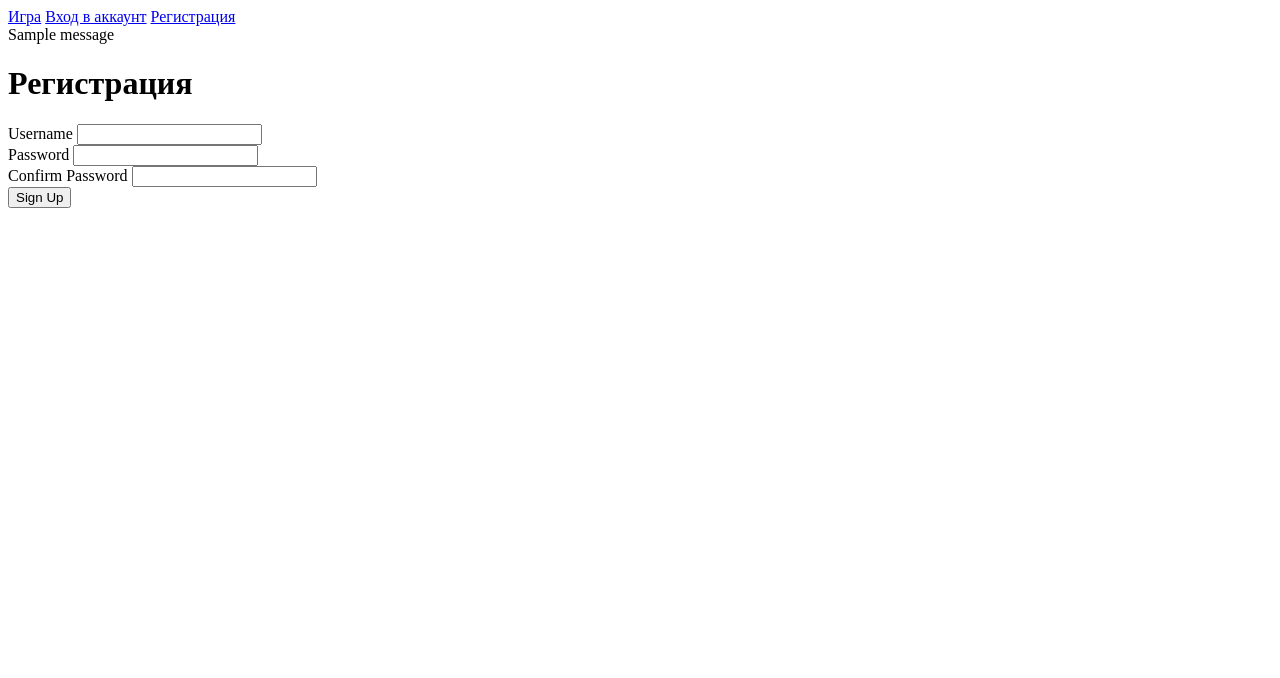
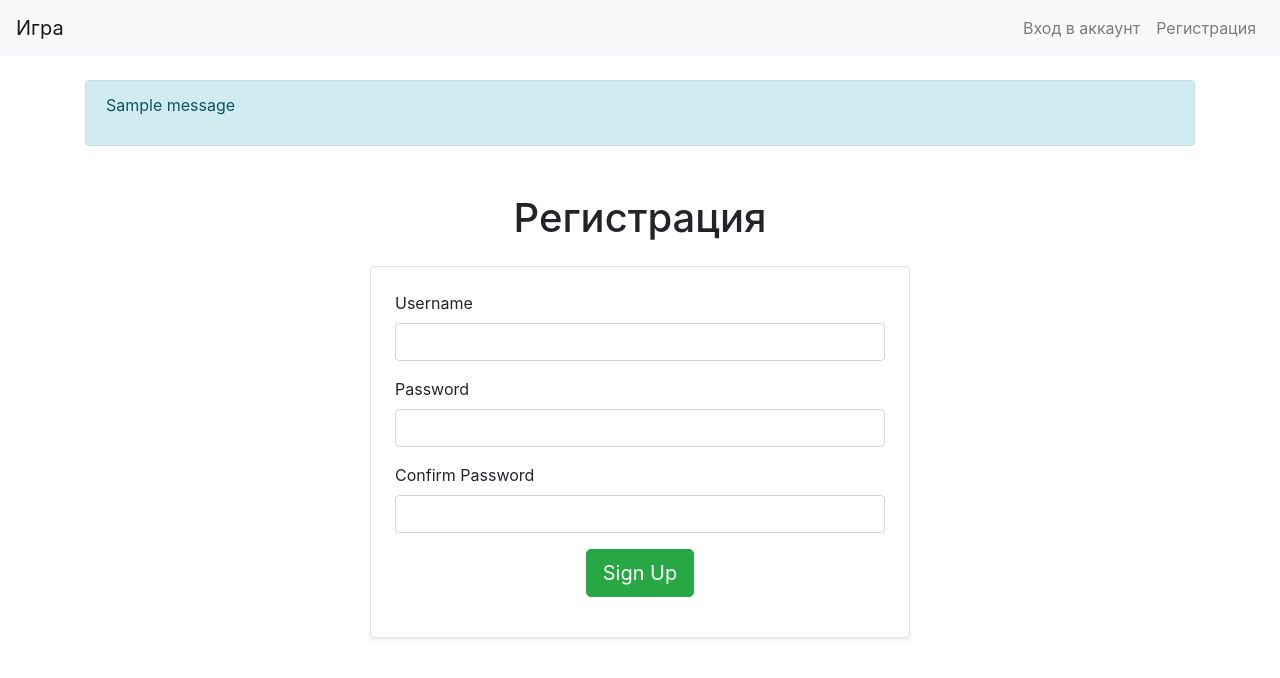
Before and after one commit to JumanjiJob/VD09, a Flask app: page /register in a window 1280 px wide. Shown: the top 678 px of the page. Run offline with Flask 3, Linux system fonts and the light colour scheme; tables that the repository leaves empty hold one stand-in row (values such as "Sample post"); one stand-in notice (Sample message) is shown; some libraries are stand-ins or nearby versions.

Commit message:
Well Done

```diff
--- a/app/templates/base.html
+++ b/app/templates/base.html
@@ -2,35 +2,55 @@
 <html lang="en">
 <head>
     <meta charset="UTF-8">
+    <meta name="viewport" content="width=device-width, initial-scale=1.0">
     <title>Title</title>
+    <!-- Подключаем Bootstrap CSS -->
+    <link href="https://stackpath.bootstrapcdn.com/bootstrap/4.5.2/css/bootstrap.min.css" rel="stylesheet">
 </head>
 <body>
 
-<nav>
-    <a href="{{ url_for('index') }}">Игра</a>
-    {% if current_user.is_authenticated %}
-        <a href="{{ url_for('logout') }}">Выход из аккаунта</a>
-    {% else %}
-        <a href="{{ url_for('login') }}">Вход в аккаунт</a>
-        <a href="{{ url_for('register') }}">Регистрация</a>
-    {% endif %}
+<!-- Навигационное меню -->
+<nav class="navbar navbar-expand-lg navbar-light bg-light">
+    <a class="navbar-brand" href="{{ url_for('index') }}">Игра</a>
+    <div class="collapse navbar-collapse">
+        <ul class="navbar-nav ml-auto">
+            {% if current_user.is_authenticated %}
+                <li class="nav-item">
+                    <a class="nav-link" href="{{ url_for('logout') }}">Выход из аккаунта</a>
+                </li>
+            {% else %}
+                <li class="nav-item">
+                    <a class="nav-link" href="{{ url_for('login') }}">Вход в аккаунт</a>
+                </li>
+                <li class="nav-item">
+                    <a class="nav-link" href="{{ url_for('register') }}">Регистрация</a>
+                </li>
+            {% endif %}
+        </ul>
+    </div>
 </nav>
 
-<div>
+<!-- Основной контент -->
+<div class="container mt-4">
     {% with messages = get_flashed_messages(with_categories=true) %}
         {% if messages %}
-            {% for category, message in messages %}
-                <div>{{ message }}</div>
-            {% endfor %}
+            <div class="alert alert-info" role="alert">
+                {% for category, message in messages %}
+                    <p>{{ message }}</p>
+                {% endfor %}
+            </div>
         {% endif %}
     {% endwith %}
 
     {% block content %}
-
+    <!-- Здесь будет размещен основной контент страницы -->
     {% endblock %}
 </div>
 
-
+<!-- Подключаем Bootstrap JS и его зависимости (jQuery, Popper.js) -->
+<script src="https://code.jquery.com/jquery-3.5.1.slim.min.js"></script>
+<script src="https://cdn.jsdelivr.net/npm/@popperjs/core@2.5.2/dist/umd/popper.min.js"></script>
+<script src="https://stackpath.bootstrapcdn.com/bootstrap/4.5.2/js/bootstrap.min.js"></script>
 
 </body>
 </html>
--- a/app/templates/register.html
+++ b/app/templates/register.html
@@ -1,23 +1,29 @@
 {% extends 'base.html' %}
+
 {% block content %}
-    <h1>Регистрация</h1>
-    <form method="post" action="{{url_for('register')}}">
-        {{ form.hidden_tag() }}
-        <div>
-            {{ form.username.label}}
-            {{ form.username}}
-        </div>
-        <div>
-            {{ form.password.label}}
-            {{ form.password}}
-        </div>
-        <div>
-            {{ form.confirm_password.label}}
-            {{ form.confirm_password}}
-        </div>
-        <div>
-            {{ form.submit}}
-        </div>
-    </form>
+    <div class="container mt-5">
+        <h1 class="text-center mb-4">Регистрация</h1>
+        <form method="post" action="{{ url_for('register') }}" class="w-50 mx-auto p-4 border rounded shadow-sm">
+            {{ form.hidden_tag() }}
 
+            <div class="form-group">
+                {{ form.username.label(class="form-label") }}
+                {{ form.username(class="form-control") }}
+            </div>
+
+            <div class="form-group">
+                {{ form.password.label(class="form-label") }}
+                {{ form.password(class="form-control") }}
+            </div>
+
+            <div class="form-group">
+                {{ form.confirm_password.label(class="form-label") }}
+                {{ form.confirm_password(class="form-control") }}
+            </div>
+
+            <div class="form-group text-center">
+                {{ form.submit(class="btn btn-success btn-lg") }}
+            </div>
+        </form>
+    </div>
 {% endblock %}
```
Also changed, not shown: app/templates/index.html (+6 -3 lines), app/templates/login.html (+20 -15 lines).
